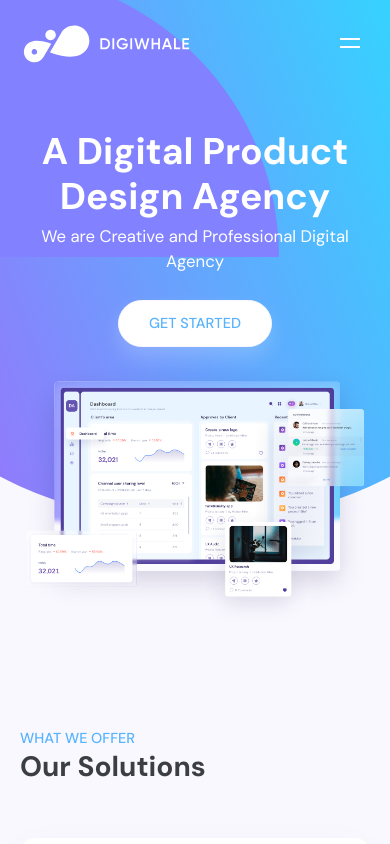
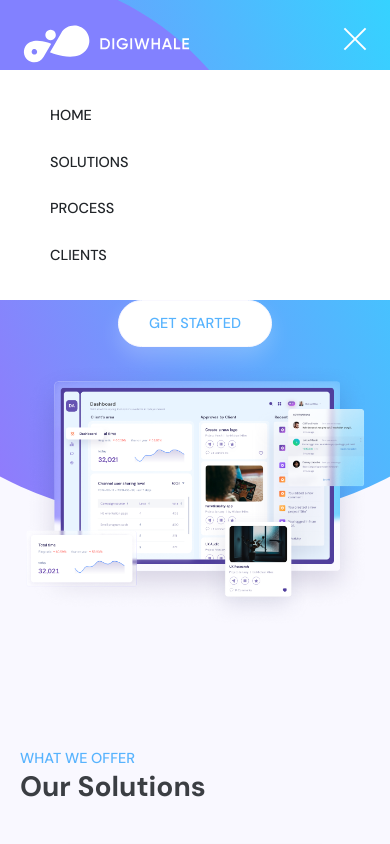
Before and after one commit to sadrakhosravi/digiwhale, a website: page index.html in a window 390 px wide. Both pictures are taken after a click on the element 355 px from the left and 45 px from the top of the page. Shown: the top 844 px of the page. Drawn offline with Linux system fonts and the light colour scheme; files whose address does not match are found by name.

Commit message:
Add menu links and mobile menu

```diff
--- a/index.html
+++ b/index.html
@@ -52,26 +52,40 @@
             <nav class="navbar navbar-expand-lg item-center d-none d-lg-flex">
               <ul class="navbar-nav navigation">
                 <li class="nav-item"><a href="#" class="nav-link">Home</a></li>
-                <li class="nav-item"><a href="#" class="nav-link">About</a></li>
-                <li class="nav-item"><a href="#" class="nav-link">Process</a></li>
-                <li class="nav-item"><a href="#" class="nav-link">Clients</a></li>
-                <li class="nav-item"><a href="#" class="nav-link">Testomonials</a></li>
+                <li class="nav-item"><a href="#solutions" class="nav-link">Solutions</a></li>
+                <li class="nav-item"><a href="#process" class="nav-link">Process</a></li>
+                <li class="nav-item"><a href="#clients" class="nav-link">Clients</a></li>
               </ul>
             </nav>
-            <div class="mobile-menu-icon float-end text-end d-inline-block d-lg-none">
+
+            <!-- Mobile Menu Icon -->
+            <div class="mobile-menu-icon float-end text-end d-inline-block d-lg-none" id="mobile-menu-icon">
               <span class="top-line"></span>
               <span class="bottom-line"></span>
             </div>
           </div>
 
           <div class="col text-end d-none d-lg-block">
-            <a href="#" class="btn btn-light">Get Started</a>
+            <a href="#get-started" class="btn btn-light">Get Started</a>
           </div>
         </div>
       </div>
     </header>
 
     <main>
+      <!-- Mobile Menu Content -->
+      <div class="container mobile-menu-content">
+        <div class="row">
+          <div class="col">
+            <ul class="navbar-nav navigation flex-column" id="mobile-menu">
+              <li class="nav-item"><a href="#" class="nav-link">Home</a></li>
+              <li class="nav-item"><a href="#solutions" class="nav-link">Solutions</a></li>
+              <li class="nav-item"><a href="#process" class="nav-link">Process</a></li>
+              <li class="nav-item"><a href="#clients" class="nav-link">Clients</a></li>
+            </ul>
+          </div>
+        </div>
+      </div>
       <!-- Hero Section -->
       <section class="section-hero pt-10">
         <div class="section-bg"></div>
@@ -92,7 +106,7 @@
       </section>
 
       <!-- Solution Section -->
-      <section class="section-solution py-12 mt-10">
+      <section class="section-solution py-12 mt-10" id="solutions">
         <div class="container">
           <div class="row">
             <div class="col">
@@ -193,7 +207,7 @@
       </section>
 
       <!-- Our Process Section -->
-      <section class="section-process py-12">
+      <section class="section-process py-12" id="process">
         <div class="container">
           <div class="row">
             <div class="col text-center text-white">
@@ -310,7 +324,7 @@
       </section>
 
       <!-- Brands/Clients Section -->
-      <section class="section-clients py-12">
+      <section class="section-clients py-12" id="clients">
         <div class="container">
           <div class="row">
             <div class="col text-center">
@@ -358,7 +372,7 @@
       </section>
 
       <!-- Get Started Section -->
-      <section class="section-get-started py-12">
+      <section class="section-get-started py-12" id="get-started">
         <div class="container">
           <div class="row text-white align-items-center">
             <div class="col-sm-12 py-5 col-md-6 order-2 order-md-1">
@@ -415,14 +429,13 @@
               </defs>
             </svg>
           </div>
-          <div class="d-none d-lg-flex col-lg-6">
-            <nav class="navbar navbar-expand-lg item-center">
+          <div class="d-none d-lg-flex col-lg-6 justify-content-center">
+            <nav class="navbar navbar-expand-lg">
               <ul class="navbar-nav navigation">
                 <li class="nav-item"><a href="#" class="nav-link">Home</a></li>
-                <li class="nav-item"><a href="#" class="nav-link">About</a></li>
-                <li class="nav-item"><a href="#" class="nav-link">Process</a></li>
-                <li class="nav-item"><a href="#" class="nav-link">Clients</a></li>
-                <li class="nav-item"><a href="#" class="nav-link">Testomonials</a></li>
+                <li class="nav-item"><a href="#solutions" class="nav-link">Solutions</a></li>
+                <li class="nav-item"><a href="#process" class="nav-link">Process</a></li>
+                <li class="nav-item"><a href="#clients" class="nav-link">Clients</a></li>
               </ul>
             </nav>
           </div>
--- a/js/main.js
+++ b/js/main.js
@@ -1,12 +1,43 @@
 'use strict';
 
 const header = document.querySelector('header');
+const mobileTopBar = document.querySelector('.top-line');
+const mobileBottomBar = document.querySelector('.bottom-line');
+const mobileMenuIcon = document.querySelector('#mobile-menu-icon');
+const mobileMenuContent = document.querySelector('.mobile-menu-content');
+const menuItems = document.querySelectorAll('#mobile-menu li');
 
-//On scroll add header-scroll class to header
 document.addEventListener('scroll', () => {
   if (window.scrollY > 0) {
+    //Add header-scroll class to header
     header.classList.add('header-scroll');
+
+    //Add dark-color class to top and bottom mobile menu bar
+    mobileBottomBar.classList.add('dark-color');
+    mobileTopBar.classList.add('dark-color');
   } else {
     header.classList.remove('header-scroll');
+    mobileBottomBar.classList.remove('dark-color');
+    mobileTopBar.classList.remove('dark-color');
   }
 });
+
+mobileMenuIcon.addEventListener('click', () => {
+  if (mobileTopBar.classList.contains('active') && mobileBottomBar.classList.contains('active')) {
+    mobileTopBar.classList.remove('active');
+    mobileBottomBar.classList.remove('active');
+    mobileMenuContent.classList.remove('active');
+  } else {
+    mobileTopBar.classList.add('active');
+    mobileBottomBar.classList.add('active');
+    mobileMenuContent.classList.add('active');
+  }
+});
+
+menuItems.forEach(item => {
+  item.addEventListener('click', () => {
+    mobileTopBar.classList.remove('active');
+    mobileBottomBar.classList.remove('active');
+    mobileMenuContent.classList.remove('active');
+  });
+});
--- a/scss/custom-scss/_customstyle.scss
+++ b/scss/custom-scss/_customstyle.scss
@@ -146,8 +146,8 @@ p {
 
 @include media-breakpoint-down(sm) {
   .py-12 {
-    padding-top: 4rem !important;
-    padding-bottom: 4rem !important;
+    padding-top: 6rem !important;
+    padding-bottom: 6rem !important;
   }
   .mt-10 {
     margin-top: 6rem !important;
--- a/scss/custom-scss/_header.scss
+++ b/scss/custom-scss/_header.scss
@@ -37,9 +37,14 @@ header {
       position: absolute;
       left: 0;
       top: 0;
-      width: 2rem;
+      width: 3rem;
       height: 2px;
       background-color: $white;
+      transition: 0.3s ease;
+
+      &.active {
+        transform: rotate(135deg);
+      }
     }
 
     .bottom-line {
@@ -47,9 +52,19 @@ header {
       position: absolute;
       bottom: 0.5rem;
       left: 0;
-      width: 2rem;
+      width: 3rem;
       height: 2px;
       background-color: $white;
+      transition: 0.3s ease;
+
+      &.active {
+        transform: rotate(-135deg);
+        top: 0;
+      }
+    }
+
+    .dark-color {
+      background-color: $dark;
     }
 
     &:hover &::before {
@@ -62,7 +77,7 @@ header {
   background: rgba(255, 255, 255, 0.8);
   -webkit-backdrop-filter: saturate(180%) blur(20px);
   backdrop-filter: saturate(180%) blur(20px);
-  height: 75px;
+  height: 70px;
 
   li {
     &:hover::after {
--- /dev/null
+++ b/scss/custom-scss/_mobile-menu.scss
@@ -0,0 +1,34 @@
+.mobile-menu-content {
+  position: fixed;
+  top: 70px;
+  background: $white;
+  max-width: 100%;
+  height: 0;
+  visibility: hidden;
+  opacity: 0;
+  transition: all 0.5s ease-in-out;
+  z-index: 1800;
+
+  &.active {
+    height: 23rem;
+    visibility: visible;
+    opacity: 1;
+  }
+
+  ul li:not(:first-child) {
+    margin-top: 1.5rem;
+  }
+
+  ul li a {
+    color: $dark;
+
+    &:active,
+    &:hover {
+      color: $primary;
+    }
+  }
+
+  .row {
+    padding: 3rem;
+  }
+}
--- a/scss/main.scss
+++ b/scss/main.scss
@@ -48,4 +48,5 @@
 @import './custom-scss/header';
 @import './custom-scss/customstyle';
 @import './custom-scss/custom-sections';
+@import './custom-scss/mobile-menu';
 @import './custom-scss/footer';
```
Also changed, not shown: css/style.css.
